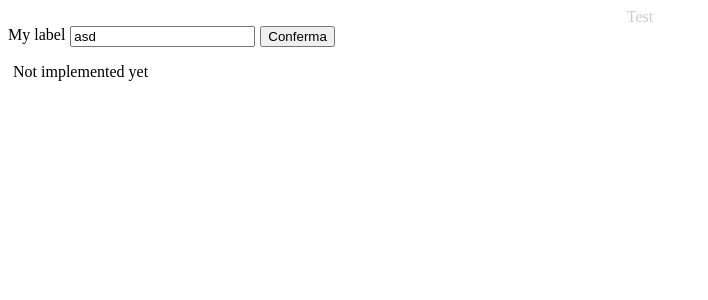
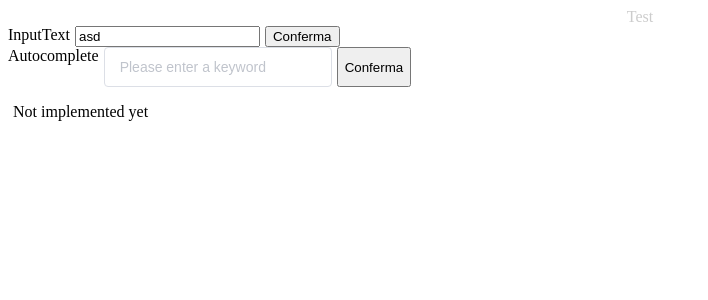
Before and after one commit to casetta-smeup/vuejsf, a Vue app: page / in a window 1280 px wide. Shown: the top 300 px of the page, without its empty margins (0-708 px from the left). Built offline with nearby package versions, Linux system fonts and the light colour scheme.

Commit message:
autocomplete

```diff
--- a/package.json
+++ b/package.json
@@ -11,10 +11,12 @@
     "build:bundle": "rimraf dist && vue-cli-service build --target lib --name vueup ./src/components/index.js"
   },
   "dependencies": {
-    "rimraf": "^2.6.2",
+    "@mdi/font": "^2.8.94",
+    "element-ui": "^2.4.8",
     "vue": "^2.5.17"
   },
   "devDependencies": {
+    "rimraf": "^2.6.2",
     "@vue/cli-plugin-babel": "^3.0.5",
     "@vue/cli-plugin-eslint": "^3.0.5",
     "@vue/cli-plugin-unit-jest": "^3.0.5",
--- a/src/App.vue
+++ b/src/App.vue
@@ -11,7 +11,7 @@
       id="fld1"
       type="Itx"
       initialValue="asd"
-      label="My label"
+      label="InputText"
       :showSubmit="true"
       @change="onFldChange"
       @click="onFldClick"
@@ -19,6 +19,17 @@
 
     <SmeupFld
       id="fld2"
+      type="Acp"
+      initialValue=""
+      label="Autocomplete"
+      :showSubmit="true"
+      :queryMethod="queryMethod"
+      @change="onFldChange"
+      @click="onFldClick"
+    />
+
+    <SmeupFld
+      id="fldxx"
       type="Asd"
     />
   </div>
@@ -49,6 +60,10 @@ export default {
 
     onLabelClick(value) {
       console.log("value", value);
+    },
+
+    queryMethod(query) {
+      console.log("lol", query);
     }
   }
 };
--- a/src/components/SmeupFld.vue
+++ b/src/components/SmeupFld.vue
@@ -6,6 +6,11 @@
       :is="fieldComponent"
       :id="id"
       :initialValue="initialValue"
+      :disabled="disabled"
+      :maxlength="maxlength"
+      :size="size"
+      :clearValue="clearValue"
+      :queryMethod="queryMethod"
       @change="onFldChange"
       @click="onFldClick"
     />
@@ -19,17 +24,17 @@
 </template>
 
 <script>
+import Autocomplete from "./fields/Autocomplete.vue";
 import InputText from "./fields/InputText.vue";
 import NotImplemented from "./fields/NotImplemented.vue";
 
 export default {
-  data() {
-    return {
-      value: this.initialValue
-    };
-  },
+  props: {
+    disabled: {
+      type: Boolean,
+      default: false
+    },
 
-  props: {
     id: {
       type: String,
       required: true
@@ -51,12 +56,40 @@ export default {
     showSubmit: {
       type: Boolean,
       default: false
+    },
+
+    maxlength: {
+      type: Number,
+      default: null
+    },
+
+    size: {
+      type: Number,
+      default: null
+    },
+
+    clearValue: {
+      type: Boolean,
+      default: false
+    },
+
+    queryMethod: {
+      type: Function
     }
+  },
+
+  data() {
+    return {
+      value: this.initialValue
+    };
   },
 
   computed: {
     fieldComponent() {
       switch (this.type) {
+        case "Acp":
+          return Autocomplete;
+
         case "Itx":
           return InputText;
 
--- /dev/null
+++ b/src/components/fields/Autocomplete.vue
@@ -0,0 +1,68 @@
+<template>
+  <el-select
+    v-model="value"
+    filterable
+    remote
+    :remote-method="loadItemsFormServer"
+    :loading="loading"
+    placeholder="Please enter a keyword"
+    @change="onChange"
+  >
+    <el-option
+      v-for="item in items"
+      :key="item.value"
+      :label="item.label"
+      :value="item.value"
+    ></el-option>
+  ></el-select>
+</template>
+
+<script>
+export default {
+  props: {
+    disabled: {
+      type: Boolean,
+      default: false
+    },
+
+    id: {
+      type: String,
+      required: true
+    },
+
+    initialValue: {
+      type: String
+    },
+
+    queryMethod: {
+      type: Function,
+      required: true
+    }
+  },
+
+  data() {
+    return {
+      value: this.initialValue,
+      items: [],
+      loading: false
+    };
+  },
+
+  methods: {
+    loadItemsFormServer(query) {
+      this.loading = true;
+
+      // simulo un'attesa...
+      var _this = this;
+      setTimeout(function() {
+        _this.items = _this.queryMethod(query);
+        _this.loading = false;
+      }, 500);
+    },
+
+    onChange() {
+      this.$emit("change", this.value);
+    }
+  }
+};
+</script>
--- a/src/components/fields/InputText.vue
+++ b/src/components/fields/InputText.vue
@@ -6,14 +6,29 @@
     <input
       type="text"
       v-model="value"
+      :disabled="disabled"
+      :readonly="disabled"
+      :maxlength="maxlength"
+      :size="size"
       @change="onFieldChange"
-      @keyup.enter.stop.prevent="onFieldSubmit"
+      @keydown.enter.stop.prevent="onFieldSubmit"
     >
+
+    <clear-button
+      v-if="clearValue && !disabled"
+      @click="onClear"
+    />
   </div>
 </template>
 
 <script>
+import ClearButton from "@/components/shared/ClearButton.vue";
+
 export default {
+  components: {
+    ClearButton
+  },
+
   data() {
     return {
       value: this.initialValue
@@ -21,6 +36,11 @@ export default {
   },
 
   props: {
+    disabled: {
+      type: Boolean,
+      default: false
+    },
+
     id: {
       type: String,
       required: true
@@ -28,6 +48,21 @@ export default {
 
     initialValue: {
       type: String
+    },
+
+    maxlength: {
+      type: Number,
+      default: null
+    },
+
+    size: {
+      type: Number,
+      default: null
+    },
+
+    clearValue: {
+      type: Boolean,
+      default: false
     }
   },
 
@@ -38,7 +73,18 @@ export default {
 
     onFieldSubmit() {
       this.$emit("click", this.value);
+    },
+
+    onClear() {
+      this.value = "";
+      this.onFieldChange();
     }
   }
 };
 </script>
+
+<style scoped>
+.inputtext {
+  display: flex;
+}
+</style>
--- /dev/null
+++ b/src/components/shared/ClearButton.vue
@@ -0,0 +1,17 @@
+<template>
+  <button
+    type="button"
+    class="smeup-clear-btn mdi mdi-close"
+    @click="$emit('click')"
+  ></button>
+</template>
+
+<script>
+export default {};
+</script>
+
+<style scoped>
+button {
+  margin-left: 5px;
+}
+</style>
--- a/src/main.js
+++ b/src/main.js
@@ -3,6 +3,11 @@ import App from "./App.vue";
 
 Vue.config.productionTip = false;
 
+import "./plugins/element";
+
+// css
+import "@mdi/font/css/materialdesignicons.min.css";
+
 new Vue({
   render: h => h(App)
 }).$mount("#app");
```
Also changed, not shown: src/plugins/element.js (added, +8 -0 lines), 1 other file (tests, documents, lock files or other folders).
